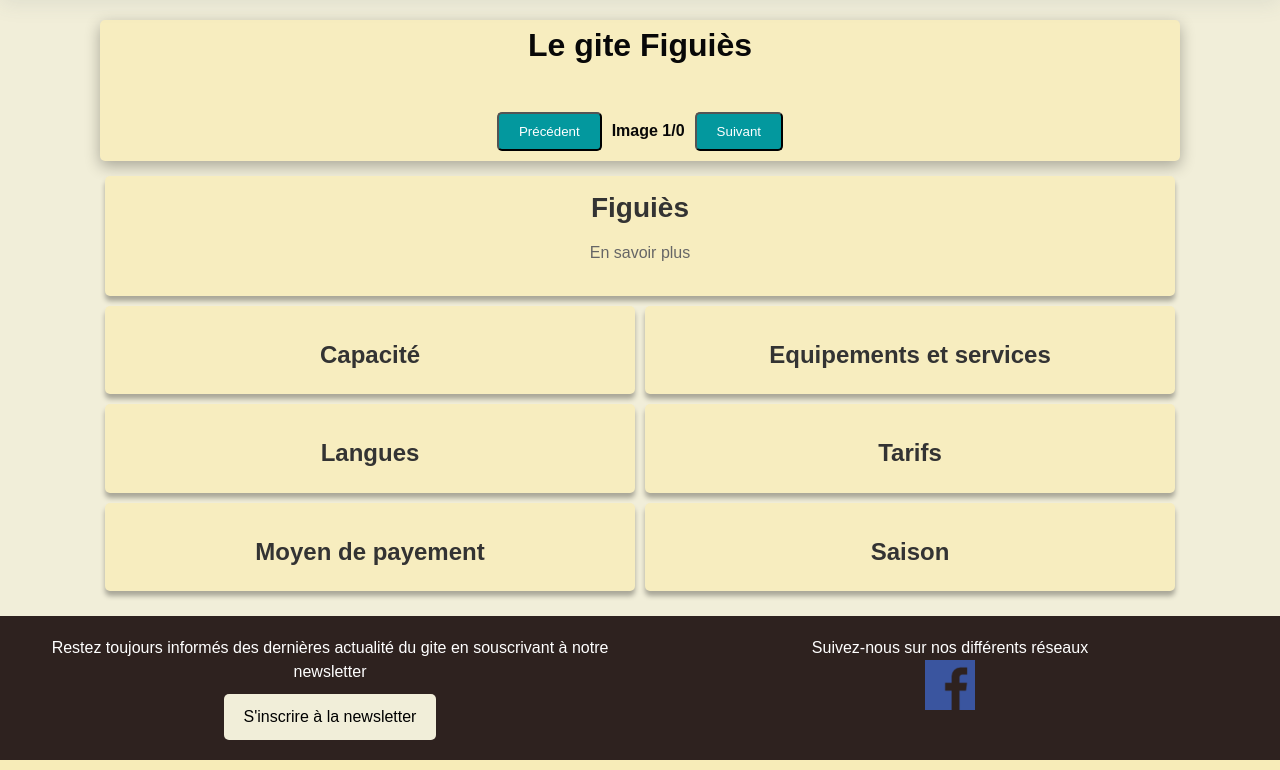
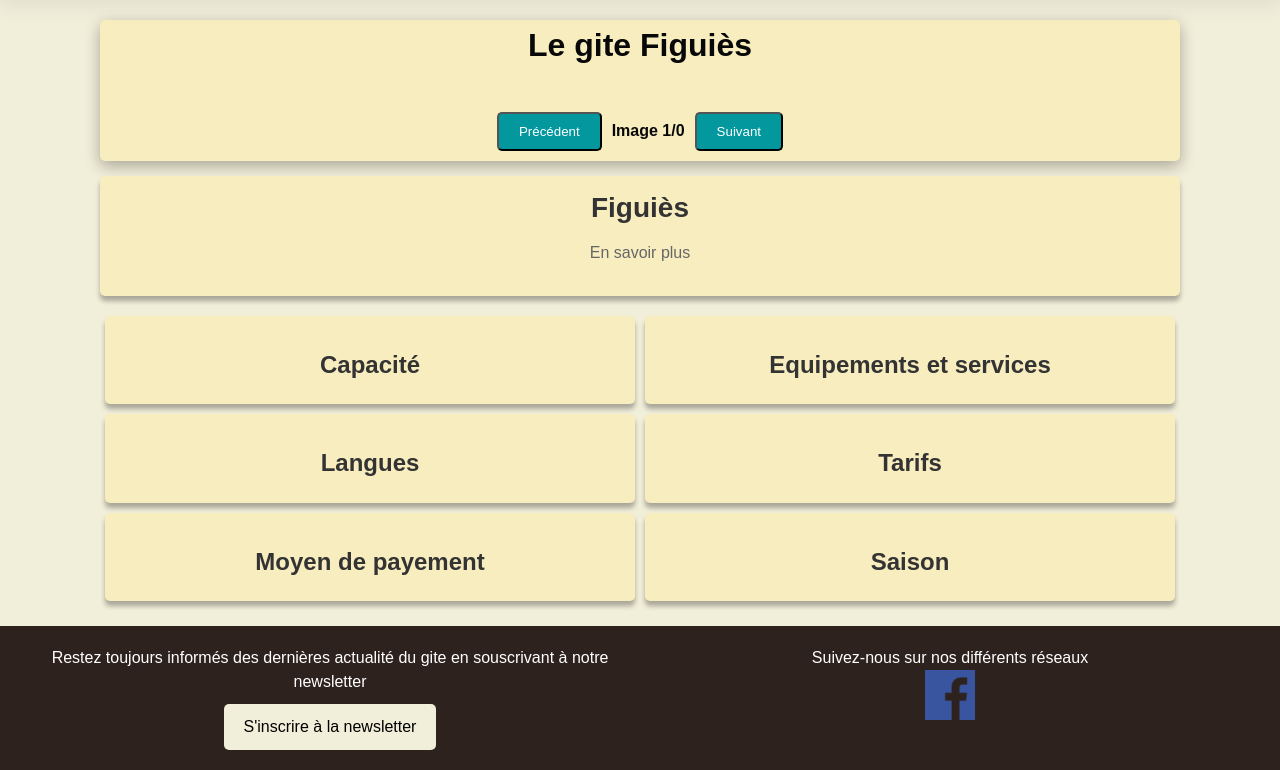
Before and after one commit to lucasDubourdieu2/giteWEBexo, a PHP site: page /view/index.php in a window 1280 px wide. Shown: the part 131-901 px from the top of the page. Run offline with PHP 8.4, Linux system fonts and the light colour scheme; data that the repository does not hold is empty.

Commit message:
Correction CSS et colorimetrie

```diff
--- a/controller/calendrierResa.php
+++ b/controller/calendrierResa.php
@@ -8,7 +8,7 @@ $tbqCalendrier = new tbqCalendrier($conn);
 $events = $tbqCalendrier->recupDateCalendrier();
 
 foreach ($events as &$event) {
-    $event['color'] = 'gray';
+    $event['color'] = '#58351A';
 }
 
 header('Content-Type: application/json');
--- a/css/coordonnees.css
+++ b/css/coordonnees.css
@@ -29,6 +29,7 @@ body {
 
 .lienCoordonnees {
     text-decoration: underline;
+    color: #2E221F;
 }
 ul {
     list-style: none;
--- a/css/index.css
+++ b/css/index.css
@@ -11,6 +11,16 @@ body {
 
 }
 
+#modif_intro,
+#modif_equipementEtService,
+#modif_langue,
+#modif_tarifs,
+#modif_MoyenDePaiement,
+#modif_saison {
+    white-space: pre-line;
+}
+
+
 .conteneurflex {
     display: flex;
     flex-direction: row;
@@ -20,13 +30,11 @@ body {
 
 .gestionIntro
  {
-
+    margin-top: 15px;
     margin-bottom: 15px;
     padding: 10px 40px;
     background: #F7EDBF;
     border-radius: 5px;
-    margin:5px;
-    margin-top: 15px;
     box-shadow: 0px 5px 5px rgba(0,0,0,0.3);
 }
 
@@ -159,6 +167,13 @@ ul li {
     }
 }
 
+@media screen and (min-width: 647px) {
+    .conteneurflex {
+        display: flex;
+        align-items: stretch;
+    }
+}
+
 
 /************************************/
 /*             CARROUSEL            */
```
Also changed, not shown: img/carousel/figure-3.png (added), img/carousel/figure-4.jpg (added), img/fleche.svg (added), img/flecheB1.png (added), img/flecheB2.png (added).
